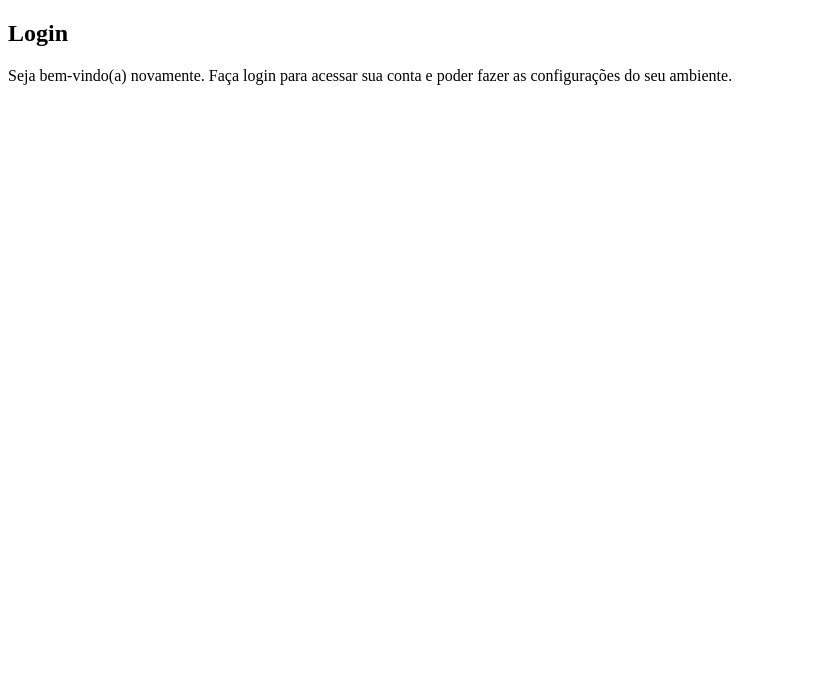
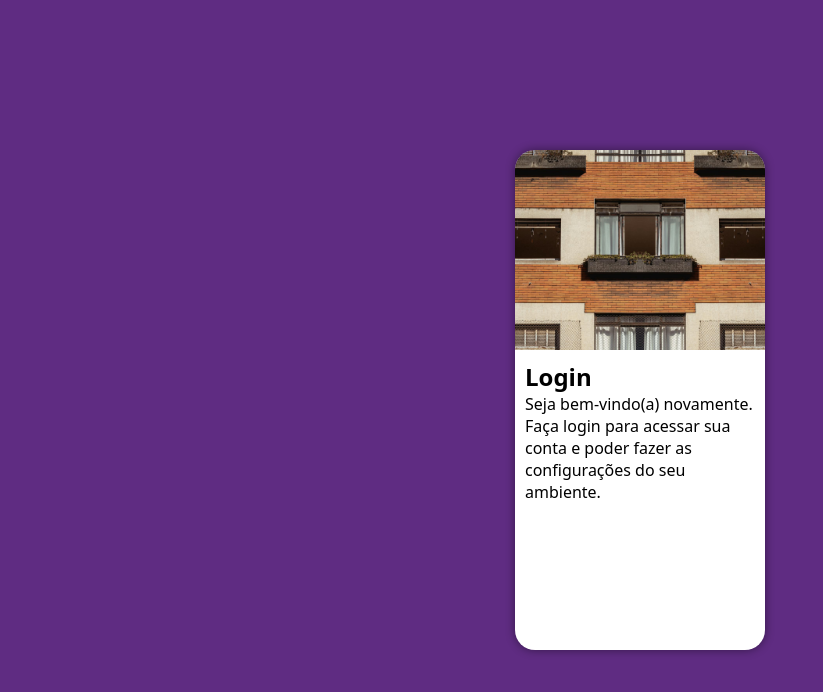
Before and after one commit to caiomatheuss/login-responsivo, a plain HTML site: page conteudo/index.html in a window 1280 px wide. Shown: the whole page, without its empty margins (0-823 px from the left). Drawn offline with Linux system fonts and the light colour scheme.

Commit message:
media-query para outras telas

```diff
--- a/conteudo/index.html
+++ b/conteudo/index.html
@@ -4,7 +4,8 @@
     <meta charset="UTF-8">
     <meta name="viewport" content="width=device-width, initial-scale=1.0">
     <title>Login Responsivo</title>
-    <link rel="stylesheet" href="../estilo/style.css">
+    <link rel="stylesheet" href="../estilo/style.css" media="all">
+    <link rel="stylesheet" href="../estilo/media-query.css">
 </head>
 <body>
     <main>
--- /dev/null
+++ b/estilo/media-query.css
@@ -0,0 +1,34 @@
+@charset "UTF-8";
+
+@media screen and (min-width: 768px) and (max-width: 992px) {
+    body {
+        background-image: linear-gradient(to top, #49a09d, #5f2c82);
+    }
+
+    #login {
+        width: 80vw;
+        display: flex;
+    }
+
+    #login > #img {
+        width: 70vw;
+        height: 100vh;
+    }
+
+}
+
+@media screen and (min-width: 992px) and (max-width: 1200px){
+    body {
+        background-image: linear-gradient(to top, #49a09d, #5f2c82);
+    }
+
+    #login {
+        width: 90vw;
+        display: flex;
+    }
+
+    #login > #img {
+        width: 80vw;
+        height: 100vh;
+    }
+}
--- a/estilo/style.css
+++ b/estilo/style.css
@@ -7,3 +7,48 @@ Verde: #49a09d
 Lilása: #5f2c82
 
 */
+
+* {
+    font-family: system-ui, -apple-system, BlinkMacSystemFont, 'Segoe UI', Roboto, Oxygen, Ubuntu, Cantarell, 'Open Sans', 'Helvetica Neue', sans-serif;
+    margin: 0;
+    padding: 0;
+    box-sizing: border-box;
+}
+
+body, html {
+    background-color: #5f2c82;
+    height: 100vh;
+    width: 100vw;
+}
+
+main {
+    height: 100vh;
+    width: 100vw;
+    display: flex;
+    justify-content: center;
+    align-items: center;
+}
+
+#login {
+    background-color: white;
+    width: 250px;
+    height: 500px;
+    border-radius: 20px;
+    overflow: hidden;
+    box-shadow: 0px 0px 10px rgba(0, 0, 0, 0.452);
+    transition: width .7s, heigth .7s;
+    transition-timing-function: ease;
+}
+
+#login > #img {
+    display: block;
+    background: #5f2c82 url(../imagens/pexels-bruthethe-2677702.jpg) no-repeat;
+    background-size: cover;
+    background-position: center top;
+    height: 200px;
+}
+
+#login > #form {
+    display: block;
+    padding: 10px;
+}
```
